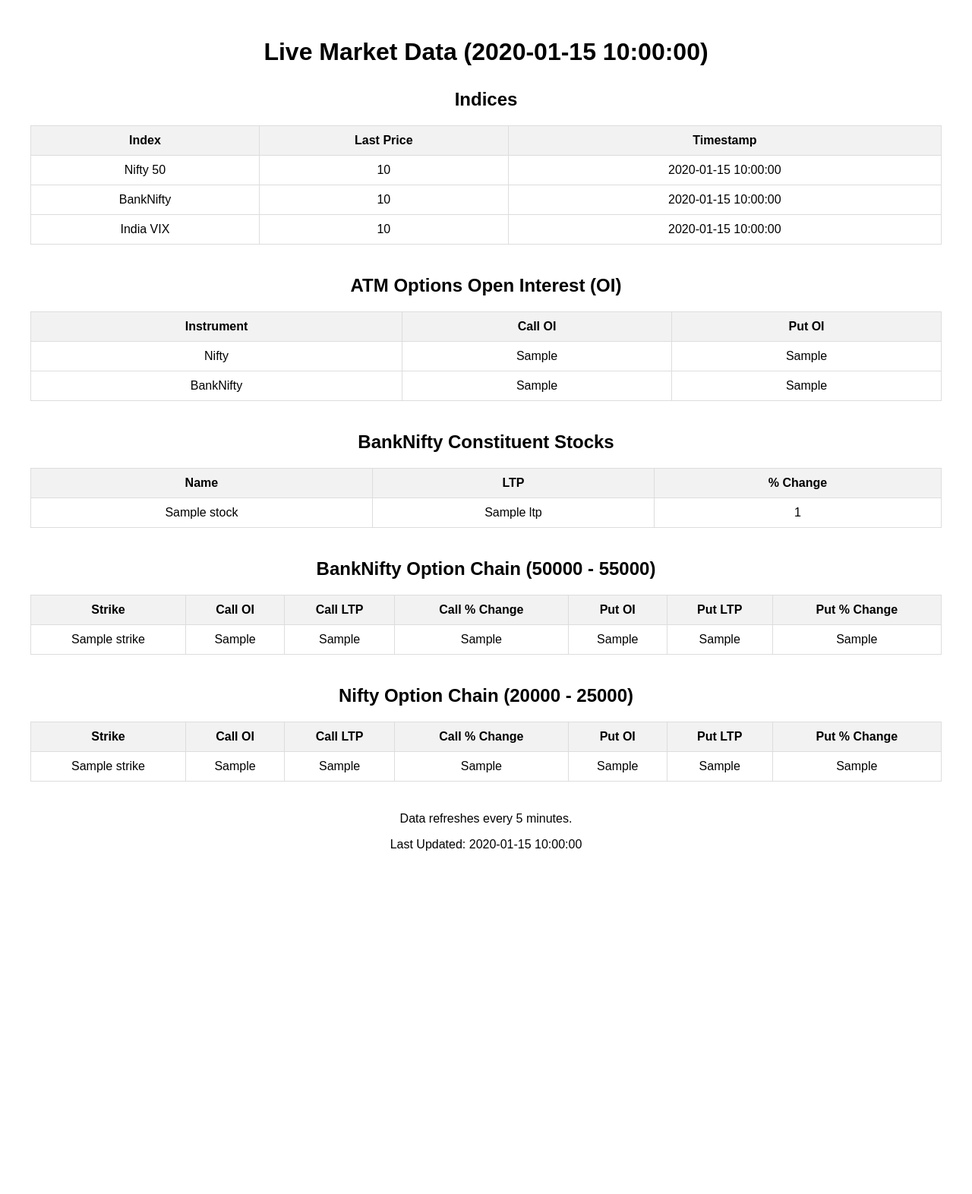
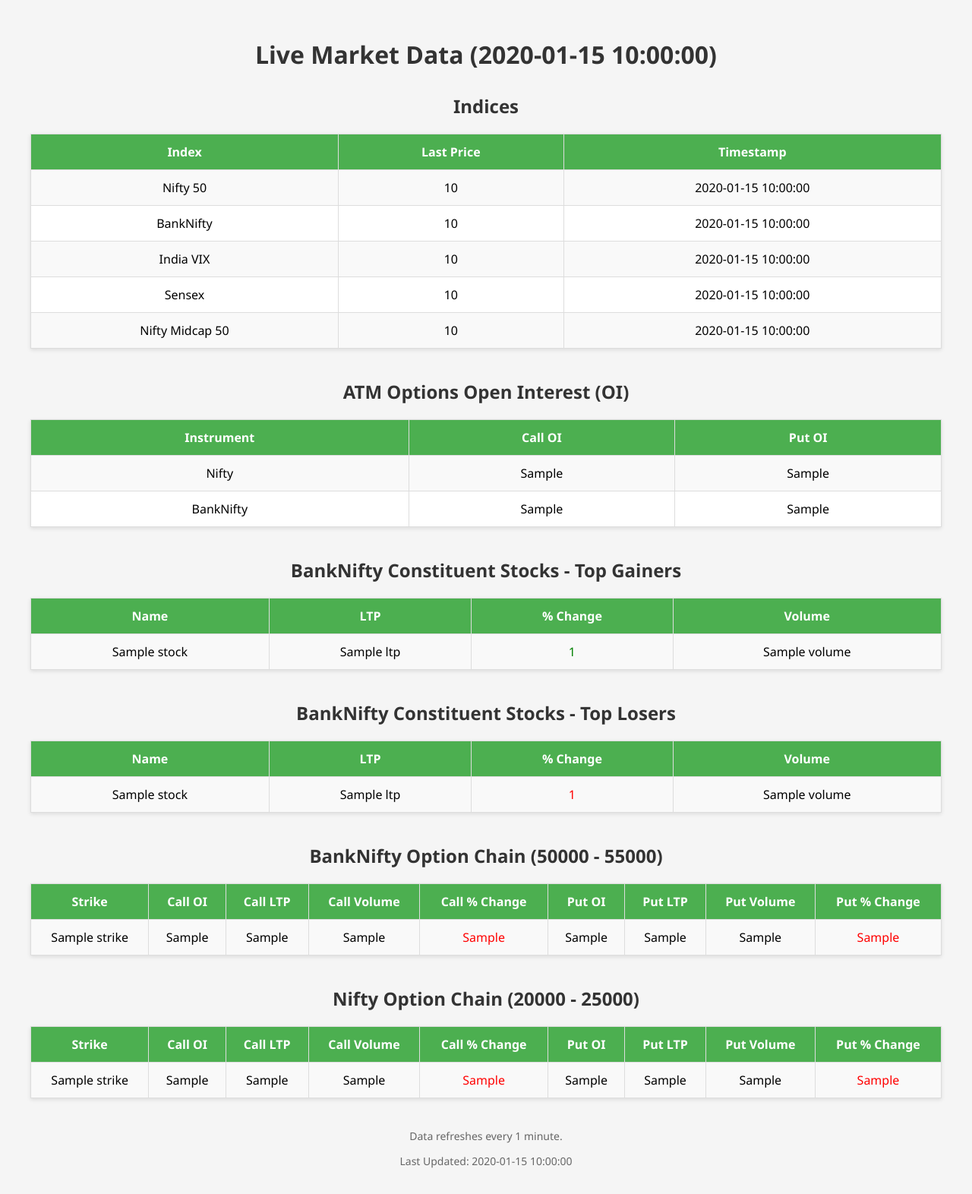
Before and after one commit to rohankamat02/bhavsuche, a Flask app: template templates/index.html in a window 1280 px wide. Shown: the whole page at 76% size. Before the commit the page ends 1120 px from the top, so only its background shows below. Run offline with Flask 3, Linux system fonts and the light colour scheme; the template is opened without the code that fills it: most values are stand-ins (such as "Sample title", 1, 10 or a date in 2020).

Commit message:
Update index.html with new indices, volume, gainers/losers, and styling

```diff
--- a/main.py
+++ b/main.py
@@ -167,14 +167,18 @@
         put_symbol = nifty_options["puts"].get(strike)
         call_data = quotes.get(f"NFO:{call_symbol}", {})
         put_data = quotes.get(f"NFO:{put_symbol}", {})
+        call_change = call_data.get("ohlc", {}).get("close", 0) and round(((call_data.get("last_price", 0) - call_data.get("ohlc", {}).get("close", 0)) / call_data.get("ohlc", {}).get("close", 0)) * 100, 2) if call_data.get("ohlc", {}).get("close", 0) else "N/A"
+        put_change = put_data.get("ohlc", {}).get("close", 0) and round(((put_data.get("last_price", 0) - put_data.get("ohlc", {}).get("close", 0)) / put_data.get("ohlc", {}).get("close", 0)) * 100, 2) if put_data.get("ohlc", {}).get("close", 0) else "N/A"
         nifty_chain.append({
             "strike": strike,
             "call_oi": call_data.get("oi", "N/A"),
             "call_ltp": call_data.get("last_price", "N/A"),
-            "call_change": call_data.get("ohlc", {}).get("close", 0) and round(((call_data.get("last_price", 0) - call_data.get("ohlc", {}).get("close", 0)) / call_data.get("ohlc", {}).get("close", 0)) * 100, 2) if call_data.get("ohlc", {}).get("close", 0) else "N/A",
+            "call_volume": call_data.get("volume", "N/A"),
+            "call_change": call_change,
             "put_oi": put_data.get("oi", "N/A"),
             "put_ltp": put_data.get("last_price", "N/A"),
-            "put_change": put_data.get("ohlc", {}).get("close", 0) and round(((put_data.get("last_price", 0) - put_data.get("ohlc", {}).get("close", 0)) / put_data.get("ohlc", {}).get("close", 0)) * 100, 2) if put_data.get("ohlc", {}).get("close", 0) else "N/A"
+            "put_volume": put_data.get("volume", "N/A"),
+            "put_change": put_change
         })
 
     # Process BankNifty option chain
@@ -184,19 +188,23 @@
         put_symbol = banknifty_options["puts"].get(strike)
         call_data = quotes.get(f"NFO:{call_symbol}", {})
         put_data = quotes.get(f"NFO:{put_symbol}", {})
+        call_change = call_data.get("ohlc", {}).get("close", 0) and round(((call_data.get("last_price", 0) - call_data.get("ohlc", {}).get("close", 0)) / call_data.get("ohlc", {}).get("close", 0)) * 100, 2) if call_data.get("ohlc", {}).get("close", 0) else "N/A"
+        put_change = put_data.get("ohlc", {}).get("close", 0) and round(((put_data.get("last_price", 0) - put_data.get("ohlc", {}).get("close", 0)) / put_data.get("ohlc", {}).get("close", 0)) * 100, 2) if put_data.get("ohlc", {}).get("close", 0) else "N/A"
         banknifty_chain.append({
             "strike": strike,
             "call_oi": call_data.get("oi", "N/A"),
             "call_ltp": call_data.get("last_price", "N/A"),
-            "call_change": call_data.get("ohlc", {}).get("close", 0) and round(((call_data.get("last_price", 0) - call_data.get("ohlc", {}).get("close", 0)) / call_data.get("ohlc", {}).get("close", 0)) * 100, 2) if call_data.get("ohlc", {}).get("close", 0) else "N/A",
+            "call_volume": call_data.get("volume", "N/A"),
+            "call_change": call_change,
             "put_oi": put_data.get("oi", "N/A"),
             "put_ltp": put_data.get("last_price", "N/A"),
-            "put_change": put_data.get("ohlc", {}).get("close", 0) and round(((put_data.get("last_price", 0) - put_data.get("ohlc", {}).get("close", 0)) / put_data.get("ohlc", {}).get("close", 0)) * 100, 2) if put_data.get("ohlc", {}).get("close", 0) else "N/A"
+            "put_volume": put_data.get("volume", "N/A"),
+            "put_change": put_change
         })
 
     return nifty_chain, banknifty_chain
 
-# Function to fetch BankNifty constituent stocks' LTP and % change
+# Function to fetch BankNifty constituent stocks' LTP, % change, and volume
 def get_bank_stocks_data():
     try:
         quotes = kite.quote(BANKNIFTY_STOCKS)
@@ -206,24 +214,31 @@
             ltp = stock_data.get("last_price", "N/A")
             close = stock_data.get("ohlc", {}).get("close", 0)
             change_percent = round(((ltp - close) / close) * 100, 2) if close and ltp != "N/A" else "N/A"
+            volume = stock_data.get("volume", "N/A")
             bank_stocks.append({
                 "name": symbol.split(":")[1],  # Extract stock name (e.g., HDFCBANK)
                 "ltp": ltp,
-                "change_percent": change_percent
+                "change_percent": change_percent,
+                "volume": volume
             })
-        return bank_stocks
+        # Sort into gainers and losers
+        gainers = sorted([stock for stock in bank_stocks if isinstance(stock["change_percent"], (int, float)) and stock["change_percent"] >= 0], key=lambda x: x["change_percent"], reverse=True)
+        losers = sorted([stock for stock in bank_stocks if isinstance(stock["change_percent"], (int, float)) and stock["change_percent"] < 0], key=lambda x: x["change_percent"])
+        return gainers, losers
     except Exception as e:
         print(f"Error fetching bank stocks data: {e}")
-        return [{"name": stock.split(":")[1], "ltp": "N/A", "change_percent": "N/A"} for stock in BANKNIFTY_STOCKS]
+        return [], []
 
 # Function to fetch all required data
 def get_indices_data():
     try:
-        # Fetch Nifty, BankNifty, and India VIX data
-        indices = kite.quote(["NSE:NIFTY 50", "NSE:NIFTY BANK", "NSE:INDIA VIX"])
+        # Fetch Indices data (Nifty 50, BankNifty, India VIX, Sensex, Nifty Midcap)
+        indices = kite.quote(["NSE:NIFTY 50", "NSE:NIFTY BANK", "NSE:INDIA VIX", "BSE:SENSEX", "NSE:NIFTY MIDCAP 50"])
         nifty = indices["NSE:NIFTY 50"]
         banknifty = indices["NSE:NIFTY BANK"]
         india_vix = indices["NSE:INDIA VIX"]
+        sensex = indices["BSE:SENSEX"]
+        nifty_midcap = indices["NSE:NIFTY MIDCAP 50"]
 
         # Fetch ATM OI data for Nifty and BankNifty
         nifty_call_symbol, nifty_put_symbol, banknifty_call_symbol, banknifty_put_symbol = get_atm_option_contracts()
@@ -237,7 +252,7 @@
         nifty_chain, banknifty_chain = get_option_chain()
 
         # Fetch BankNifty constituent stocks data
-        bank_stocks = get_bank_stocks_data()
+        bank_stocks_gainers, bank_stocks_losers = get_bank_stocks_data()
 
         return {
             "nifty": {
@@ -252,6 +267,14 @@
                 "last_price": india_vix.get("last_price", "N/A"),
                 "timestamp": india_vix.get("last_time", "Market Closed")
             },
+            "sensex": {
+                "last_price": sensex.get("last_price", "N/A"),
+                "timestamp": sensex.get("last_time", "Market Closed")
+            },
+            "nifty_midcap": {
+                "last_price": nifty_midcap.get("last_price", "N/A"),
+                "timestamp": nifty_midcap.get("last_time", "Market Closed")
+            },
             "options": {
                 "nifty_call": options_data.get(f"NFO:{nifty_call_symbol}", {}).get("oi", "N/A"),
                 "nifty_put": options_data.get(f"NFO:{nifty_put_symbol}", {}).get("oi", "N/A"),
@@ -260,7 +283,8 @@
             },
             "nifty_chain": nifty_chain,
             "banknifty_chain": banknifty_chain,
-            "bank_stocks": bank_stocks
+            "bank_stocks_gainers": bank_stocks_gainers,
+            "bank_stocks_losers": bank_stocks_losers
         }
     except Exception as e:
         return {"error": str(e)}
--- a/templates/index.html
+++ b/templates/index.html
@@ -2,32 +2,89 @@
 <html>
 <head>
     <title>Nifty & BankNifty Data</title>
-    <meta http-equiv="refresh" content="300"> <!-- Refreshes every 5 minutes -->
+    <meta http-equiv="refresh" content="60"> <!-- Refreshes every 1 minute -->
+    <meta name="viewport" content="width=device-width, initial-scale=1.0"> <!-- Responsive viewport -->
     <style>
         body {
-            font-family: Arial, sans-serif;
+            font-family: 'Segoe UI', Arial, sans-serif;
             text-align: center;
             margin: 0 auto;
             padding: 20px;
             max-width: 1200px; /* Center content with a max width */
+            background-color: #f5f5f5;
+        }
+        h1, h2 {
+            color: #333;
+            margin-top: 30px;
         }
         table {
             margin: 20px auto;
             border-collapse: collapse;
             width: 100%;
+            background-color: #fff;
+            box-shadow: 0 2px 5px rgba(0, 0, 0, 0.1);
         }
         th, td {
-            padding: 10px;
+            padding: 12px 15px;
             border: 1px solid #ddd;
+            text-align: center;
+            font-size: 16px;
         }
         th {
-            background-color: #f2f2f2;
+            background-color: #4CAF50;
+            color: white;
+            font-weight: bold;
         }
-        h1, h2 {
-            margin-top: 30px;
+        tr:nth-child(even) {
+            background-color: #f9f9f9;
+        }
+        tr:hover {
+            background-color: #f1f1f1;
         }
         .section {
             margin-bottom: 40px;
+        }
+        .positive {
+            color: green;
+        }
+        .negative {
+            color: red;
+        }
+        p {
+            font-size: 14px;
+            color: #666;
+        }
+        /* Responsive design for mobile */
+        @media (max-width: 768px) {
+            body {
+                padding: 10px;
+            }
+            table {
+                font-size: 14px;
+            }
+            th, td {
+                padding: 8px 10px;
+            }
+            h1 {
+                font-size: 24px;
+            }
+            h2 {
+                font-size: 20px;
+            }
+        }
+        @media (max-width: 480px) {
+            table {
+                font-size: 12px;
+            }
+            th, td {
+                padding: 6px 8px;
+            }
+            h1 {
+                font-size: 20px;
+            }
+            h2 {
+                font-size: 18px;
+            }
         }
     </style>
 </head>
@@ -60,6 +117,16 @@
                     <td>{{ data.india_vix.last_price }}</td>
                     <td>{{ data.india_vix.timestamp }}</td>
                 </tr>
+                <tr>
+                    <td>Sensex</td>
+                    <td>{{ data.sensex.last_price }}</td>
+                    <td>{{ data.sensex.timestamp }}</td>
+                </tr>
+                <tr>
+                    <td>Nifty Midcap 50</td>
+                    <td>{{ data.nifty_midcap.last_price }}</td>
+                    <td>{{ data.nifty_midcap.timestamp }}</td>
+                </tr>
             </table>
         </div>
 
@@ -85,20 +152,51 @@
             </table>
         </div>
 
-        <!-- BankNifty Constituent Stocks -->
+        <!-- BankNifty Constituent Stocks (Top Gainers) -->
         <div class="section">
-            <h2>BankNifty Constituent Stocks</h2>
+            <h2>BankNifty Constituent Stocks - Top Gainers</h2>
             <table>
                 <tr>
                     <th>Name</th>
                     <th>LTP</th>
                     <th>% Change</th>
+                    <th>Volume</th>
                 </tr>
-                {% for stock in data.bank_stocks %}
+                {% for stock in data.bank_stocks_gainers %}
                 <tr>
                     <td>{{ stock.name }}</td>
                     <td>{{ stock.ltp }}</td>
-                    <td>{{ stock.change_percent }}</td>
+                    <td class="positive">{{ stock.change_percent }}</td>
+                    <td>{{ stock.volume }}</td>
+                </tr>
+                {% else %}
+                <tr>
+                    <td colspan="4">No gainers at this time.</td>
+                </tr>
+                {% endfor %}
+            </table>
+        </div>
+
+        <!-- BankNifty Constituent Stocks (Top Losers) -->
+        <div class="section">
+            <h2>BankNifty Constituent Stocks - Top Losers</h2>
+            <table>
+                <tr>
+                    <th>Name</th>
+                    <th>LTP</th>
+                    <th>% Change</th>
+                    <th>Volume</th>
+                </tr>
+                {% for stock in data.bank_stocks_losers %}
+                <tr>
+                    <td>{{ stock.name }}</td>
+                    <td>{{ stock.ltp }}</td>
+                    <td class="negative">{{ stock.change_percent }}</td>
+                    <td>{{ stock.volume }}</td>
+                </tr>
+                {% else %}
+                <tr>
+                    <td colspan="4">No losers at this time.</td>
                 </tr>
                 {% endfor %}
             </table>
@@ -112,9 +210,11 @@
                     <th>Strike</th>
                     <th>Call OI</th>
                     <th>Call LTP</th>
+                    <th>Call Volume</th>
                     <th>Call % Change</th>
                     <th>Put OI</th>
                     <th>Put LTP</th>
+                    <th>Put Volume</th>
                     <th>Put % Change</th>
                 </tr>
                 {% for row in data.banknifty_chain %}
@@ -122,10 +222,12 @@
                     <td>{{ row.strike }}</td>
                     <td>{{ row.call_oi }}</td>
                     <td>{{ row.call_ltp }}</td>
-                    <td>{{ row.call_change }}</td>
+                    <td>{{ row.call_volume }}</td>
+                    <td class="{% if row.call_change != 'N/A' and row.call_change >= 0 %}positive{% else %}negative{% endif %}">{{ row.call_change }}</td>
                     <td>{{ row.put_oi }}</td>
                     <td>{{ row.put_ltp }}</td>
-                    <td>{{ row.put_change }}</td>
+                    <td>{{ row.put_volume }}</td>
+                    <td class="{% if row.put_change != 'N/A' and row.put_change >= 0 %}positive{% else %}negative{% endif %}">{{ row.put_change }}</td>
                 </tr>
                 {% endfor %}
             </table>
@@ -139,9 +241,11 @@
                     <th>Strike</th>
                     <th>Call OI</th>
                     <th>Call LTP</th>
+                    <th>Call Volume</th>
                     <th>Call % Change</th>
                     <th>Put OI</th>
                     <th>Put LTP</th>
+                    <th>Put Volume</th>
                     <th>Put % Change</th>
                 </tr>
                 {% for row in data.nifty_chain %}
@@ -149,16 +253,18 @@
                     <td>{{ row.strike }}</td>
                     <td>{{ row.call_oi }}</td>
                     <td>{{ row.call_ltp }}</td>
-                    <td>{{ row.call_change }}</td>
+                    <td>{{ row.call_volume }}</td>
+                    <td class="{% if row.call_change != 'N/A' and row.call_change >= 0 %}positive{% else %}negative{% endif %}">{{ row.call_change }}</td>
                     <td>{{ row.put_oi }}</td>
                     <td>{{ row.put_ltp }}</td>
-                    <td>{{ row.put_change }}</td>
+                    <td>{{ row.put_volume }}</td>
+                    <td class="{% if row.put_change != 'N/A' and row.put_change >= 0 %}positive{% else %}negative{% endif %}">{{ row.put_change }}</td>
                 </tr>
                 {% endfor %}
             </table>
         </div>
 
-        <p>Data refreshes every 5 minutes.</p>
+        <p>Data refreshes every 1 minute.</p>
         <p>Last Updated: {{ data.last_updated }}</p>
     {% endif %}
 </body>
```
